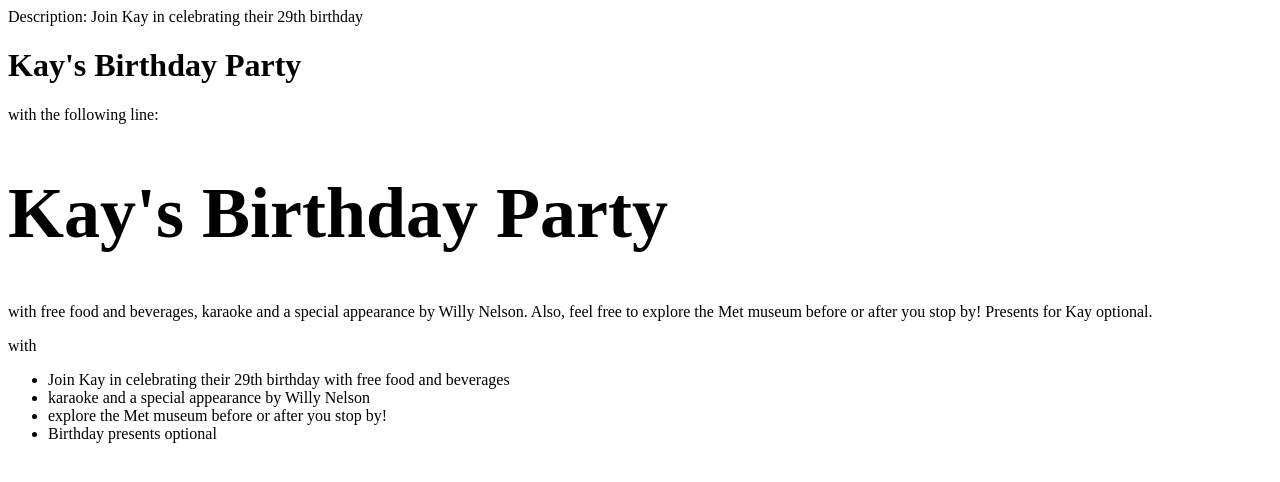
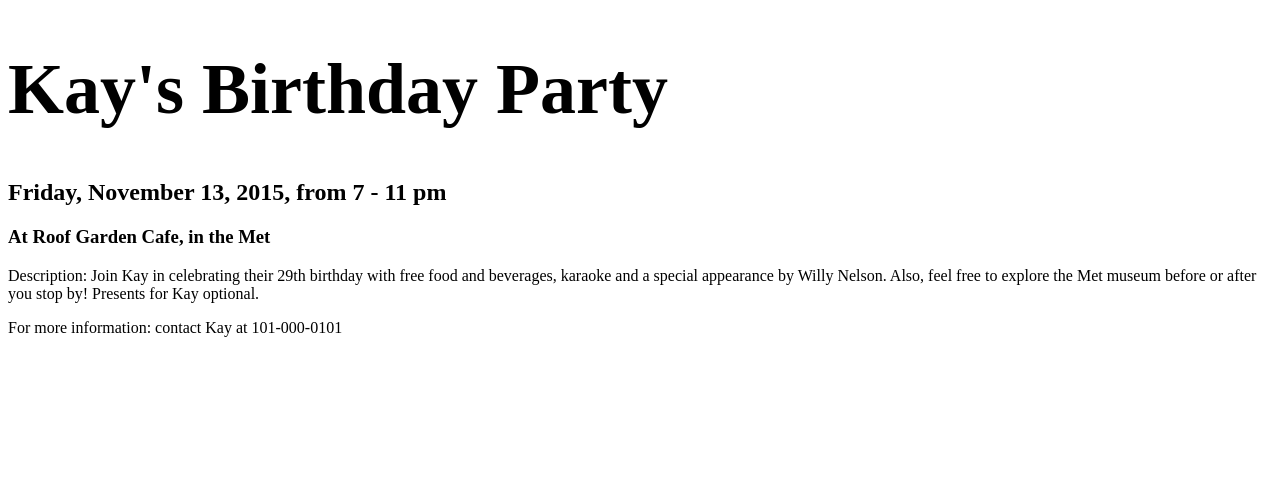
Before and after one commit to ola-developer/ingryd_task, a plain HTML site: page birthday_party/index.html in a window 1280 px wide. Drawn offline with Linux system fonts and the light colour scheme.

Commit message:
update file

```diff
--- a/birthday_party/index.html
+++ b/birthday_party/index.html
@@ -1,17 +1,15 @@
-<p>Description: Join Kay in celebrating their 29th birthday
-<h1>Kay's Birthday Party</h1>
-with the following line:
-<h1 style="font-size: 72px">Kay's Birthday Party</h1>
-with free food and beverages, karaoke and a special
-appearance by Willy Nelson. Also, feel free to explore the
-Met museum before or after you stop by! Presents for Kay
-optional.</p>
-with
-<ul>
- <li>Join Kay in celebrating their 29th birthday with free
-food and beverages</li>
- <li>karaoke and a special appearance by Willy Nelson</li>
- <li>explore the Met museum before or after you stop
-by!</li>
- <li>Birthday presents optional</li>
-</ul>
+<!DOCTYPE html>
+<html>
+<head>
+  <title>Kay's Birthday Party</title>
+</head>
+<body>
+    <h1 style="font-size: 72px">Kay's Birthday Party</h1>
+  <h2>Friday, November 13, 2015, from 7 - 11 pm</h2>
+  <h3>At Roof Garden Cafe, in the Met </h3>
+
+  <p>Description: Join Kay in celebrating their 29th birthday with free food and beverages, karaoke and a special appearance by Willy Nelson. Also, feel free to explore the Met museum before or after you stop by! Presents for Kay optional.</p>
+  <p>For more information: contact Kay at 101-000-0101</p>
+
+</body>
+</html>
```
